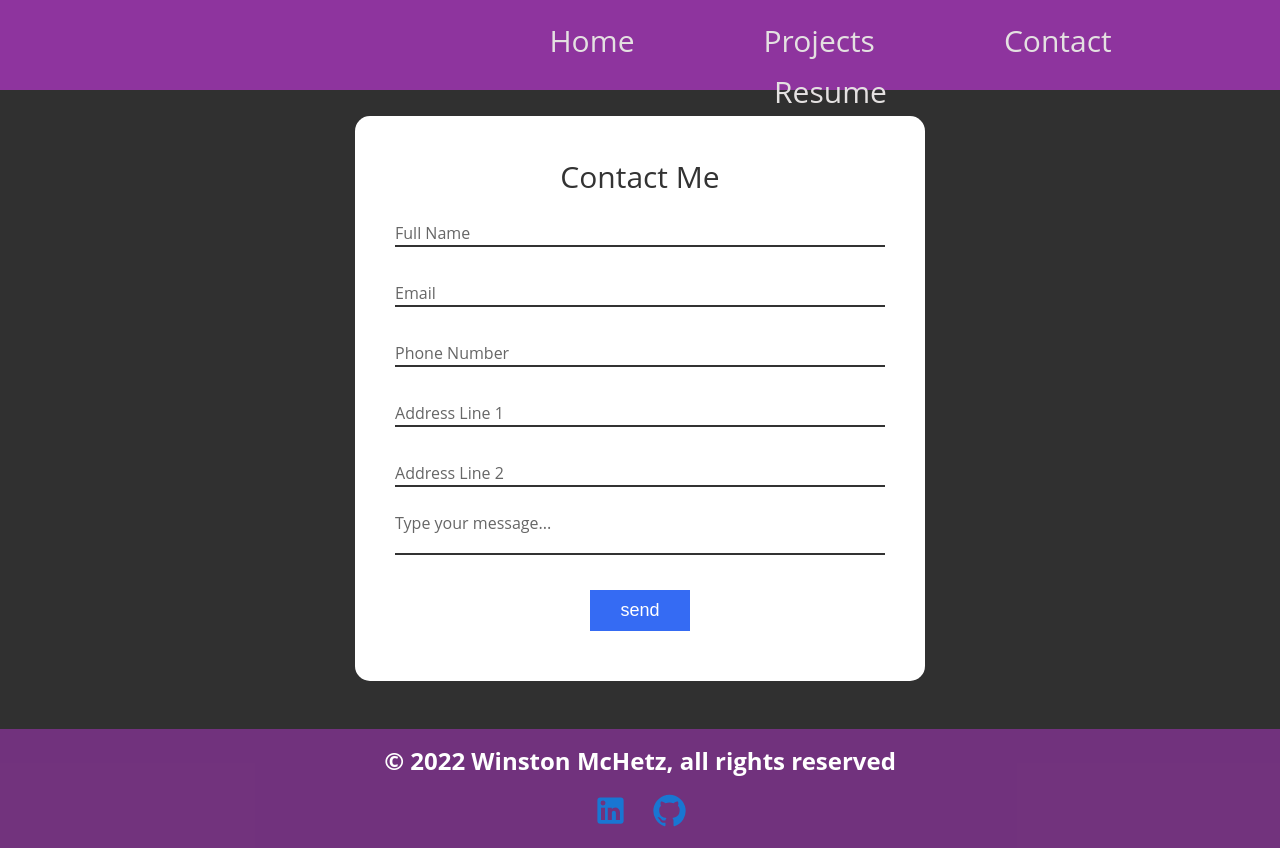
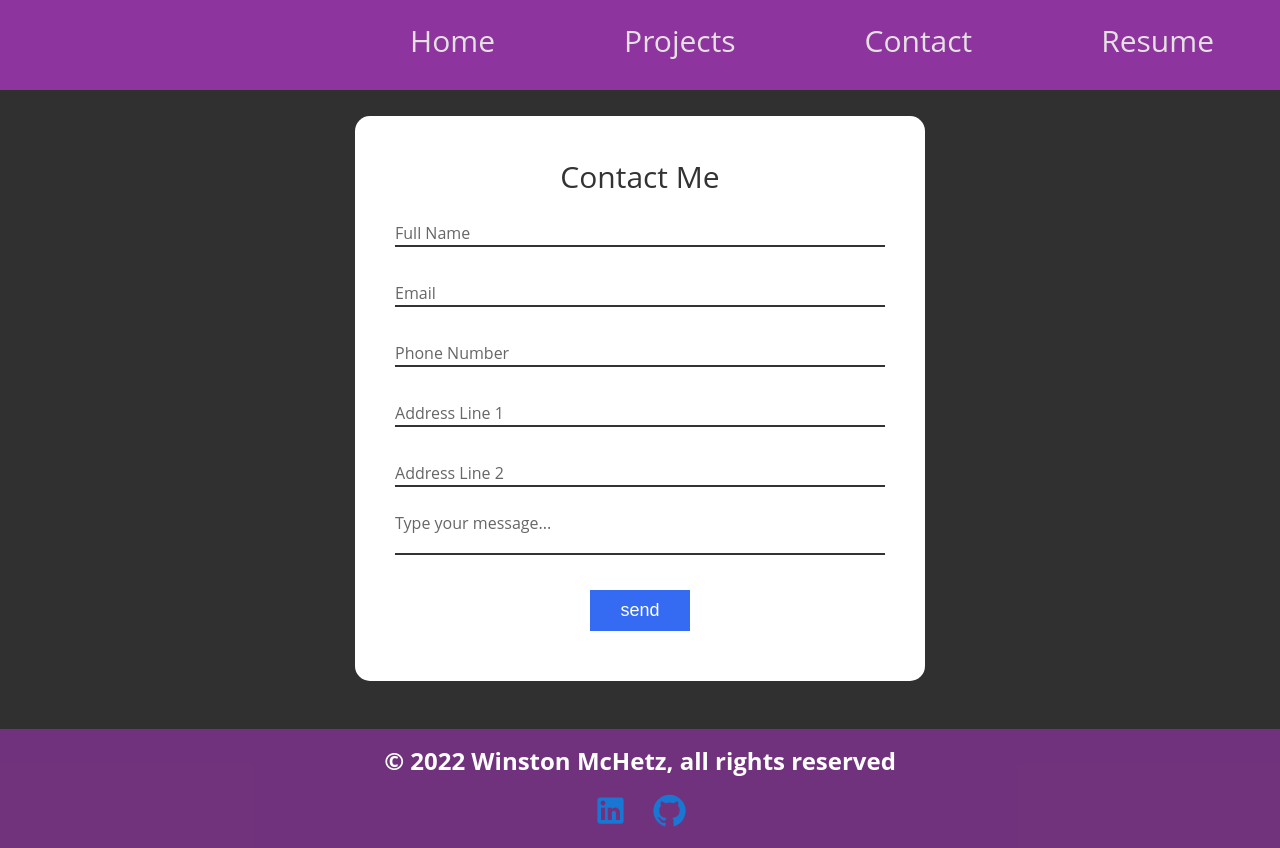
Before and after one commit to winston1337/winstonmchetz-portfolio, a React (Create React App) app: page /contact in a window 1280 px wide. Built offline with nearby package versions, Linux system fonts and the light colour scheme.

Commit message:
added tablet media queries

```diff
--- a/src/components/navbar/Header.scss
+++ b/src/components/navbar/Header.scss
@@ -38,11 +38,9 @@
     grid-gap: 10px;
     list-style: none;
     text-align: center;
-    width: 70vw;
     justify-content: end;
     margin-right: 2rem;
 }
-
 
 .fa-bars {
     color: #fff;
@@ -54,7 +52,7 @@
     display: none;
 }
 
-@media screen and (max-width: 960px) {
+@media screen and (max-width: 600px) {
     .NavbarItems {
         position: sticky; top: 0;
         z-index: 4;
@@ -102,3 +100,10 @@
         cursor: pointer;
     }
 }
+@media screen and (max-width: 1024px) {
+    .NavbarItems ul li a {
+        font-size: 20px;
+        margin-left: -40px;
+    }
+
+}
```
